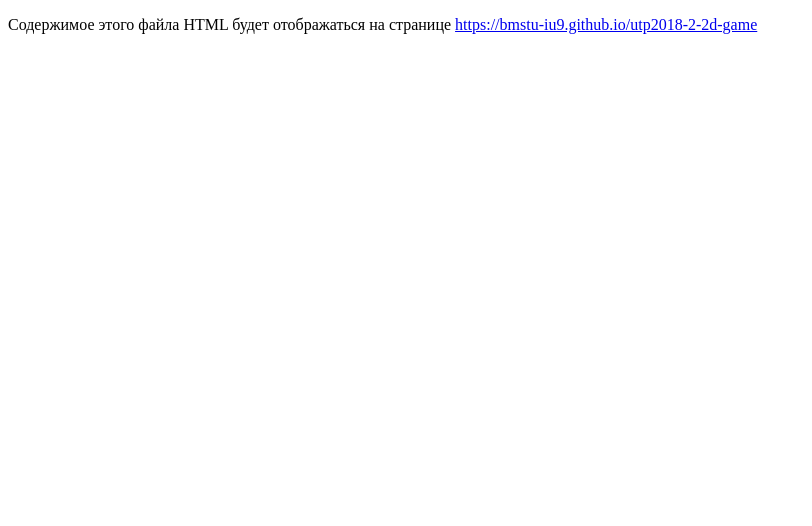
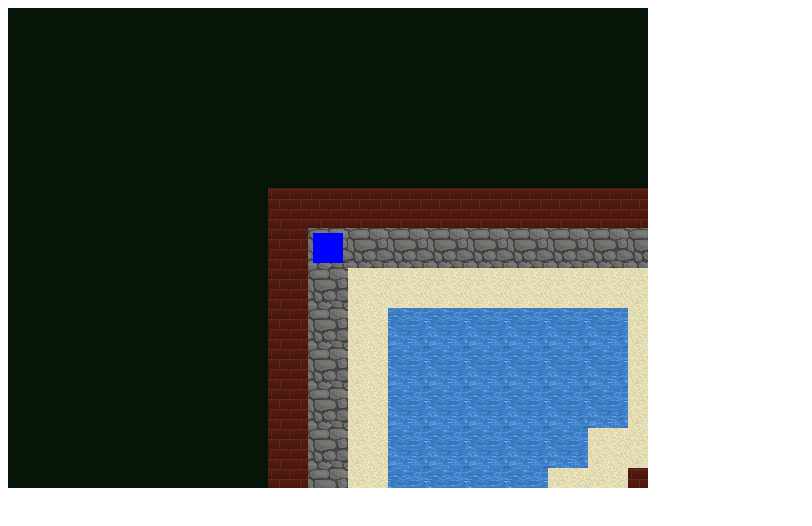
Before and after one commit to gromkon/utp2018-2-2d-game, a plain HTML site: page index.html in a window 1280 px wide. Shown: the whole page, without its empty margins (0-812 px from the left). Drawn offline with Linux system fonts and the light colour scheme.

Commit message:
Добавлены <script> и <canvas>

```diff
--- a/index.html
+++ b/index.html
@@ -1,15 +1,10 @@
 <!DOCTYPE html>
 <html>
- <head>
-  <title>2D-игрушка</title>
-  <meta charset="utf8"/>
- </head>
- <body>
-  <p>
-    Содержимое этого файла HTML будет отображаться на&nbsp;странице
-    <a href="https://bmstu-iu9.github.io/utp2018-2-2d-game">
-      https://bmstu-iu9.github.io/utp2018-2-2d-game
-    </a>
-  </p>
- </body>
+    <head>
+        <title>2D GAME</title>
+        <script type="text/javascript" src="map.js"></script>
+    </head>
+    <body>
+        <canvas id="game" width="640" height="480"></canvas>
+    </body>
 </html>
```
